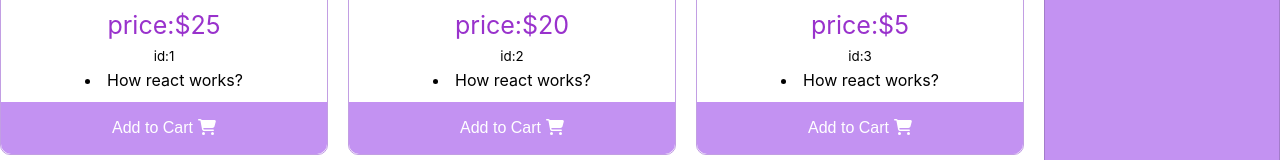
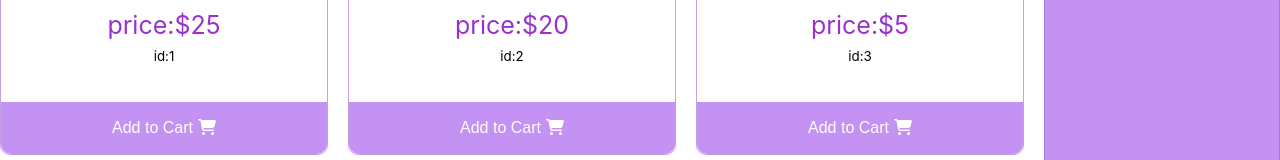
Before and after one commit to ARIFULHAQUE1/lucky-one, a React (Create React App) app: page / in a window 1280 px wide. Shown: the part 429-589 px from the top of the page. Built offline with nearby package versions, Linux system fonts and the light colour scheme.

Commit message:
change readme name

```diff
--- a/public/index.html
+++ b/public/index.html
@@ -1,14 +1,12 @@
 <!DOCTYPE html>
 <html lang="en">
+
 <head>
   <meta charset="utf-8" />
   <link rel="icon" href="%PUBLIC_URL%/favicon.ico" />
   <meta name="viewport" content="width=device-width, initial-scale=1" />
   <meta name="theme-color" content="#000000" />
-    <meta
-      name="description"
-      content="Web site created using create-react-app"
-    />
+  <meta name="description" content="Web site created using create-react-app" />
   <link rel="apple-touch-icon" href="%PUBLIC_URL%/logo192.png" />
   <!--
       manifest.json provides metadata used when your web app is installed on a
@@ -24,8 +22,9 @@
       work correctly both with client-side routing and a non-root public URL.
       Learn how to configure a non-root public URL by running `npm run build`.
     -->
-    <title>React App</title>
+  <title>Kids Zone</title>
 </head>
+
 <body>
   <noscript>You need to enable JavaScript to run this app.</noscript>
   <div id="root"></div>
@@ -40,4 +39,5 @@
       To create a production bundle, use `npm run build` or `yarn build`.
     -->
 </body>
+
 </html>
--- a/src/components/Products/Products.js
+++ b/src/components/Products/Products.js
@@ -24,7 +24,7 @@
                     </div>
                 </button>
             </div>
-            <li>How react works?</li>
+
         </div>
 
 
```
Also changed, not shown: 1 other file (tests, documents, lock files or other folders). Lines whose indentation alone changed are shown as unchanged.
